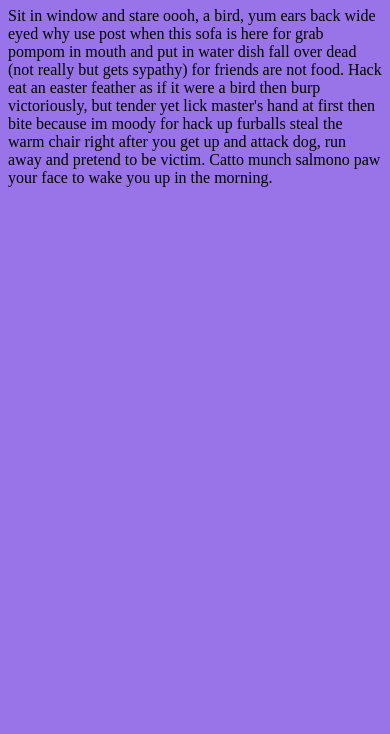
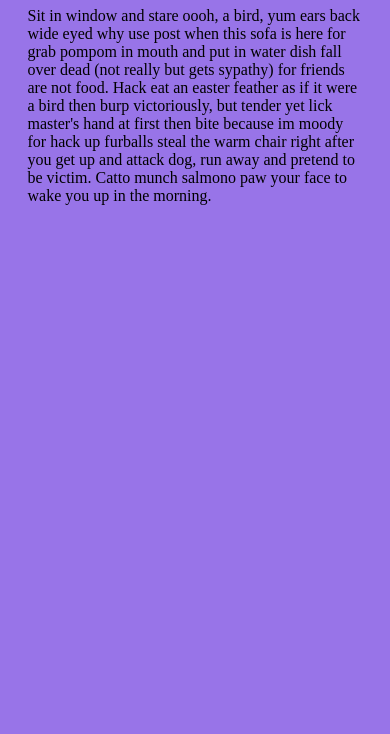
Before and after one commit to Nichola867/Responsive_website, a plain HTML site: page index.html in a window 390 px wide. Shown: the part 110-844 px from the top of the page. Drawn offline with Linux system fonts and the light colour scheme.

Commit message:
Added responsive margin

```diff
--- a/styles.css
+++ b/styles.css
@@ -1,16 +1,18 @@
 body {
-    background-color:#FF77C2
-}
+    background-color:#FF77C2;
+    padding: 0% 25% 0% 25% ;
+    }
 
 @media only screen and (max-width: 800px) {
     body {
         background-color:#F080FF;
-    }
+           }
 }
 
 @media only screen and (max-width: 700px) {
     body {
          background-color: #9CFFD9;
+         padding: 0% 15% 0% 15%;
     }
  }
 
@@ -23,6 +25,7 @@ body {
     @media only screen and (max-width: 500px) {
         body {
             background-color:#8DA9FF;
+            padding: 0% 5% 0% 5%;
         }
     }
 
@@ -30,6 +33,7 @@ body {
     @media only screen and (max-width: 400px) {
         body {
             background-color: #9874E8;
+            padding: 0% 5% 0% 5%;
         }
     }
 
```
